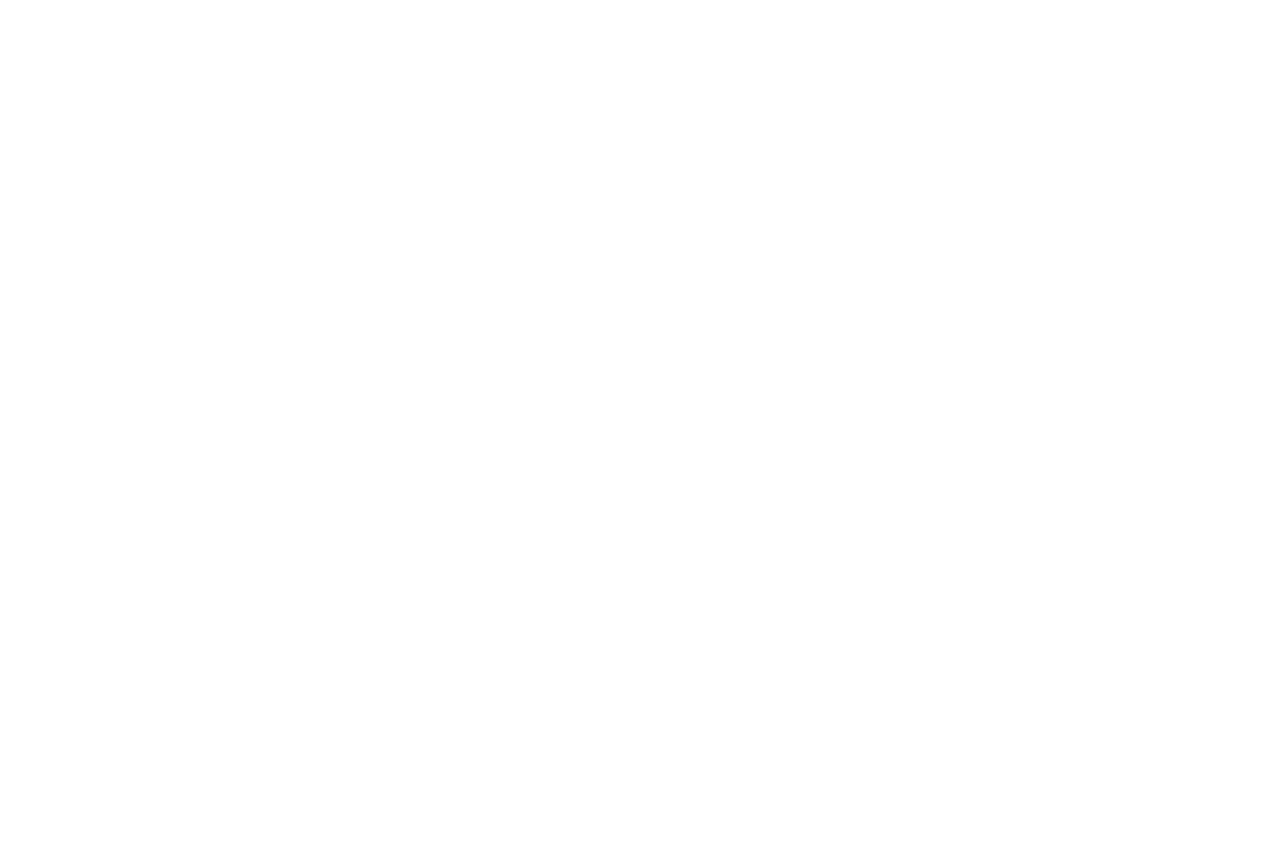
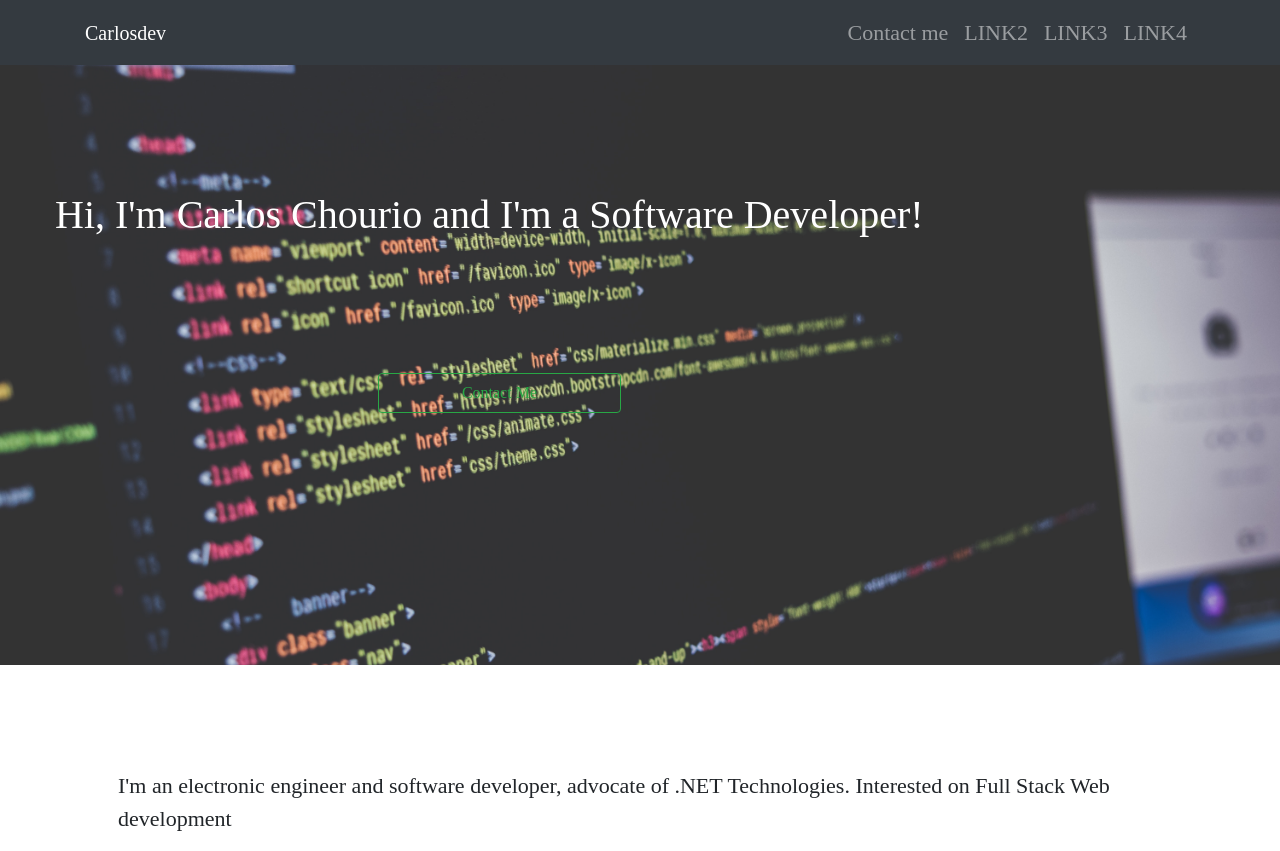
Before and after one commit to carlos-chourio/carlosdev.angular, an Angular app in the folder carlosdev/: page / in a window 1280 px wide. Before the commit the page ends 800 px from the top, so only its background shows below. Built offline with nearby package versions, Linux system fonts and the light colour scheme; a web font is replaced by a local one.

Commit message:
Add real links in nav-bar and add routing functionality
Create a new Post Component (Empty)

```diff
--- a/carlosdev/src/app/app.component.html
+++ b/carlosdev/src/app/app.component.html
@@ -18,4 +18,4 @@
   <li>
     <h2><a target="_blank" rel="noopener" href="https://blog.angular.io/">Angular blog</a></h2>
   </li>
-</ul>
+</ul> -->
--- a/carlosdev/src/app/navigation-bar/navigation-bar.component.html
+++ b/carlosdev/src/app/navigation-bar/navigation-bar.component.html
@@ -1,8 +1,16 @@
-<nav class="navbar navbar-light bg-light">
-  <div class="container">
-    <form class="form-inline col-md-4">
-      <input class=" form-control mr-sm-2" type="search" placeholder="Search" aria-label="Search">
-      <button class=" btn btn-outline-success my-2 my-sm-0" type="button" (onClick)='search()'>Search</button>
-    </form>
+<nav class="navbar bg-dark align-top sticky-top navbar-expand-lg navbar-expand-md navbar-dark">
+  <div class="container ">
+    <a class="navbar-brand" [routerLink]="['/']">Carlosdev</a>
+    <button type="button" class="navbar-toggler" data-toggle="collapse" data-target="#navbarResponsive"
+      aria-controls="navbarResponsive" aria-expanded="false" aria-label="toggle-navigation"><i
+        class="fa fa-bars text-white"></i></button>
+    <div class="collapse navbar-collapse" id="navbarResponsive">
+      <ul class="navbar-nav ml-auto">
+        <li class="nav-item"><a class="nav-link" [routerLink]="['/contact']">Contact me</a></li>
+        <li class="nav-item"><a class="nav-link" href=#Link2>LINK2</a></li>
+        <li class="nav-item"><a class="nav-link" href=#Link3>LINK3</a></li>
+        <li class="nav-item"><a class="nav-link" href=#Link4>LINK4</a></li>
+      </ul>
+    </div>
   </div>
 </nav>
--- /dev/null
+++ b/carlosdev/src/app/posts/posts.component.html
@@ -0,0 +1 @@
+<p>posts works!</p>
--- /dev/null
+++ b/carlosdev/src/app/posts/posts.component.ts
@@ -0,0 +1,15 @@
+import { Component, OnInit } from '@angular/core';
+
+@Component({
+  selector: 'app-posts',
+  templateUrl: './posts.component.html',
+  styleUrls: ['./posts.component.css']
+})
+export class PostsComponent implements OnInit {
+
+  constructor() { }
+
+  ngOnInit() {
+  }
+
+}
```
Also changed, not shown: carlosdev/src/app/app.module.ts (+7 -2 lines), carlosdev/src/app/posts/posts.component.css (added), 1 other file (tests, documents, lock files or other folders).
